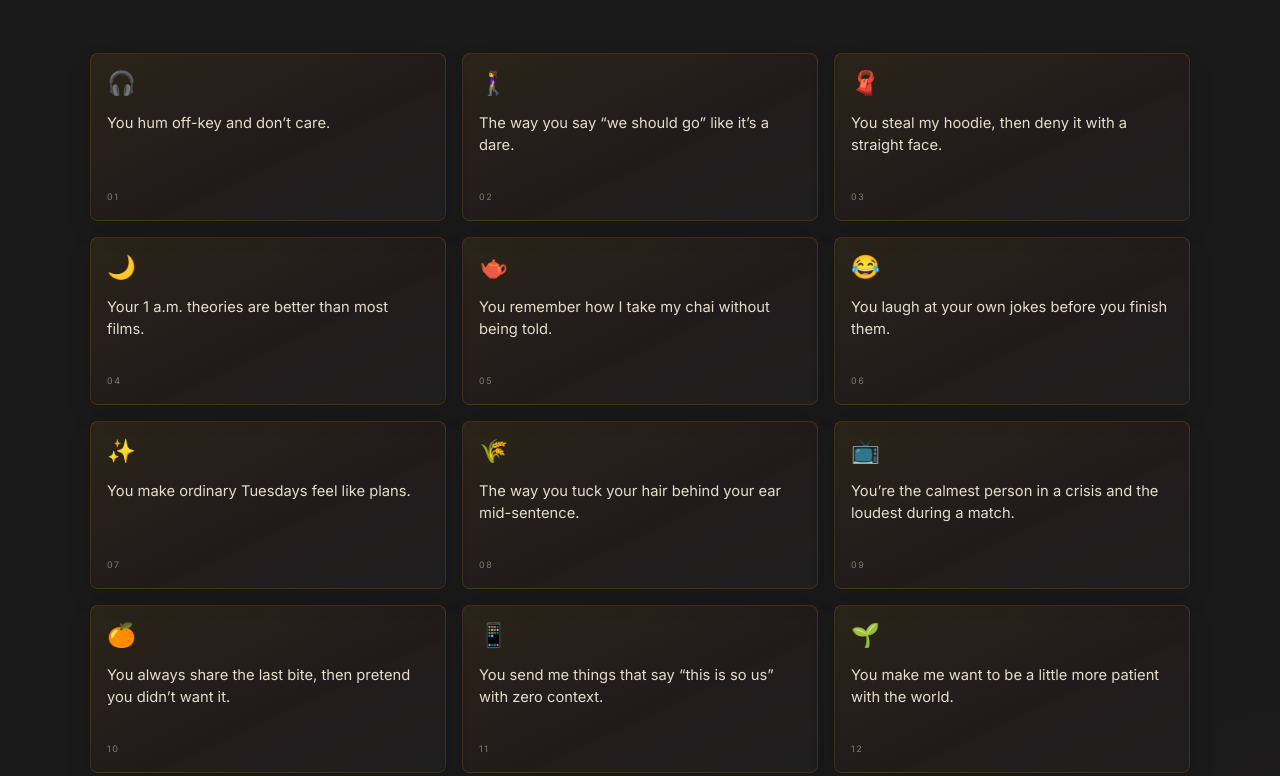
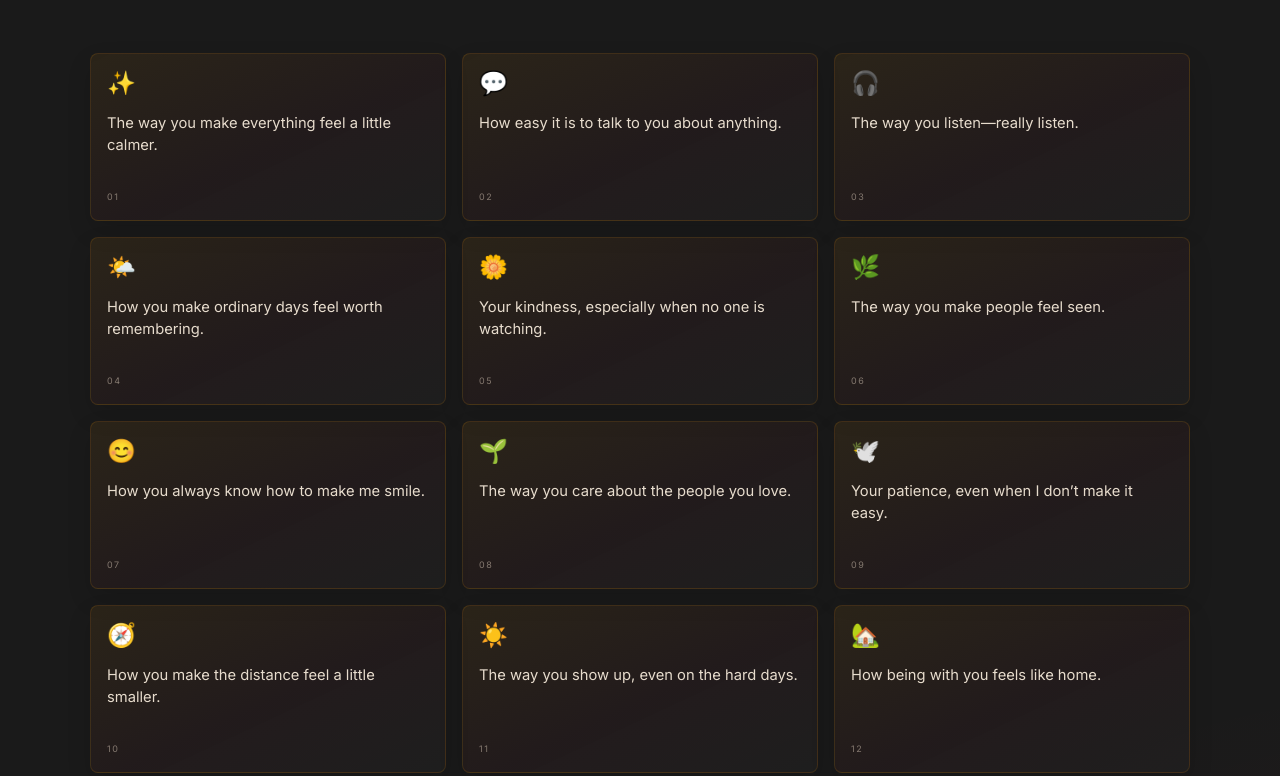
Before and after one commit to Ripecoder/for-swati, a plain HTML site: page index.html in a window 1280 px wide. Shown: the part 1870-2646 px from the top of the page. Drawn offline with nearby package versions, Linux system fonts and the light colour scheme; a web font is replaced by a local one.

Commit message:
Generalize the reasons list

```diff
--- a/index.html
+++ b/index.html
@@ -1092,63 +1092,63 @@ h2 {
 
       <div class="reasons-grid">
         <button class="reason-card reveal" type="button" aria-pressed="false" style="--delay: 0.02s">
-          <span class="reason-emoji" aria-hidden="true">🎧</span>
-          <span class="reason-text">You hum off-key and don’t care.</span>
+          <span class="reason-emoji" aria-hidden="true">✨</span>
+          <span class="reason-text">The way you make everything feel a little calmer.</span>
           <span class="reason-index">01</span>
         </button>
         <button class="reason-card reveal" type="button" aria-pressed="false" style="--delay: 0.05s">
-          <span class="reason-emoji" aria-hidden="true">🚶‍♀️</span>
-          <span class="reason-text">The way you say “we should go” like it’s a dare.</span>
+          <span class="reason-emoji" aria-hidden="true">💬</span>
+          <span class="reason-text">How easy it is to talk to you about anything.</span>
           <span class="reason-index">02</span>
         </button>
         <button class="reason-card reveal" type="button" aria-pressed="false" style="--delay: 0.08s">
-          <span class="reason-emoji" aria-hidden="true">🧣</span>
-          <span class="reason-text">You steal my hoodie, then deny it with a straight face.</span>
+          <span class="reason-emoji" aria-hidden="true">🎧</span>
+          <span class="reason-text">The way you listen—really listen.</span>
           <span class="reason-index">03</span>
         </button>
         <button class="reason-card reveal" type="button" aria-pressed="false" style="--delay: 0.11s">
-          <span class="reason-emoji" aria-hidden="true">🌙</span>
-          <span class="reason-text">Your 1 a.m. theories are better than most films.</span>
+          <span class="reason-emoji" aria-hidden="true">🌤️</span>
+          <span class="reason-text">How you make ordinary days feel worth remembering.</span>
           <span class="reason-index">04</span>
         </button>
         <button class="reason-card reveal" type="button" aria-pressed="false" style="--delay: 0.14s">
-          <span class="reason-emoji" aria-hidden="true">🫖</span>
-          <span class="reason-text">You remember how I take my chai without being told.</span>
+          <span class="reason-emoji" aria-hidden="true">🌼</span>
+          <span class="reason-text">Your kindness, especially when no one is watching.</span>
           <span class="reason-index">05</span>
         </button>
         <button class="reason-card reveal" type="button" aria-pressed="false" style="--delay: 0.17s">
-          <span class="reason-emoji" aria-hidden="true">😂</span>
-          <span class="reason-text">You laugh at your own jokes before you finish them.</span>
+          <span class="reason-emoji" aria-hidden="true">🌿</span>
+          <span class="reason-text">The way you make people feel seen.</span>
           <span class="reason-index">06</span>
         </button>
         <button class="reason-card reveal" type="button" aria-pressed="false" style="--delay: 0.2s">
-          <span class="reason-emoji" aria-hidden="true">✨</span>
-          <span class="reason-text">You make ordinary Tuesdays feel like plans.</span>
+          <span class="reason-emoji" aria-hidden="true">😊</span>
+          <span class="reason-text">How you always know how to make me smile.</span>
           <span class="reason-index">07</span>
         </button>
         <button class="reason-card reveal" type="button" aria-pressed="false" style="--delay: 0.23s">
-          <span class="reason-emoji" aria-hidden="true">🌾</span>
-          <span class="reason-text">The way you tuck your hair behind your ear mid-sentence.</span>
+          <span class="reason-emoji" aria-hidden="true">🌱</span>
+          <span class="reason-text">The way you care about the people you love.</span>
           <span class="reason-index">08</span>
         </button>
         <button class="reason-card reveal" type="button" aria-pressed="false" style="--delay: 0.26s">
-          <span class="reason-emoji" aria-hidden="true">📺</span>
-          <span class="reason-text">You’re the calmest person in a crisis and the loudest during a match.</span>
+          <span class="reason-emoji" aria-hidden="true">🕊️</span>
+          <span class="reason-text">Your patience, even when I don’t make it easy.</span>
           <span class="reason-index">09</span>
         </button>
         <button class="reason-card reveal" type="button" aria-pressed="false" style="--delay: 0.29s">
-          <span class="reason-emoji" aria-hidden="true">🍊</span>
-          <span class="reason-text">You always share the last bite, then pretend you didn’t want it.</span>
+          <span class="reason-emoji" aria-hidden="true">🧭</span>
+          <span class="reason-text">How you make the distance feel a little smaller.</span>
           <span class="reason-index">10</span>
         </button>
         <button class="reason-card reveal" type="button" aria-pressed="false" style="--delay: 0.32s">
-          <span class="reason-emoji" aria-hidden="true">📱</span>
-          <span class="reason-text">You send me things that say “this is so us” with zero context.</span>
+          <span class="reason-emoji" aria-hidden="true">☀️</span>
+          <span class="reason-text">The way you show up, even on the hard days.</span>
           <span class="reason-index">11</span>
         </button>
         <button class="reason-card reveal" type="button" aria-pressed="false" style="--delay: 0.35s">
-          <span class="reason-emoji" aria-hidden="true">🌱</span>
-          <span class="reason-text">You make me want to be a little more patient with the world.</span>
+          <span class="reason-emoji" aria-hidden="true">🏡</span>
+          <span class="reason-text">How being with you feels like home.</span>
           <span class="reason-index">12</span>
         </button>
       </div>
```
